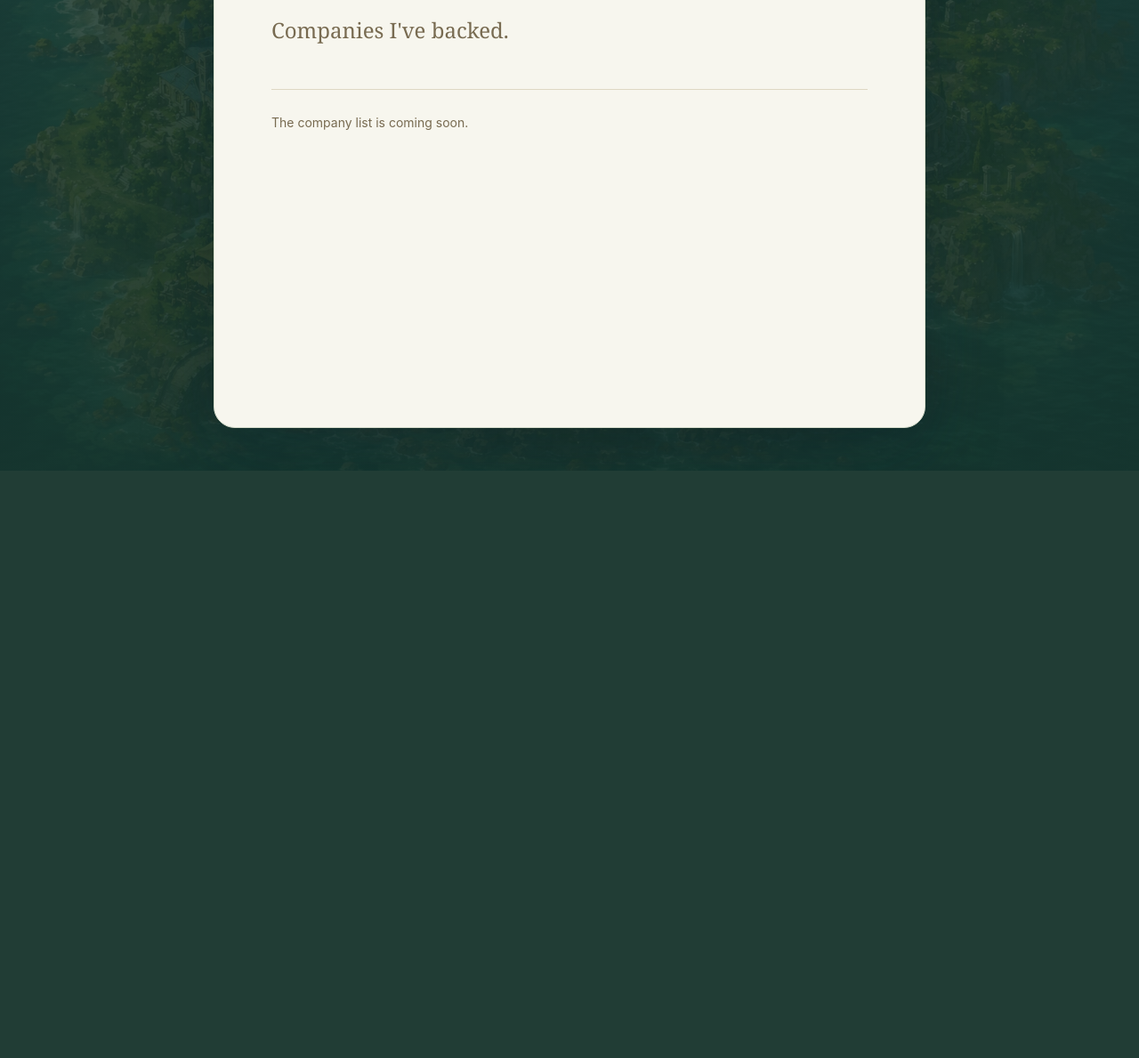
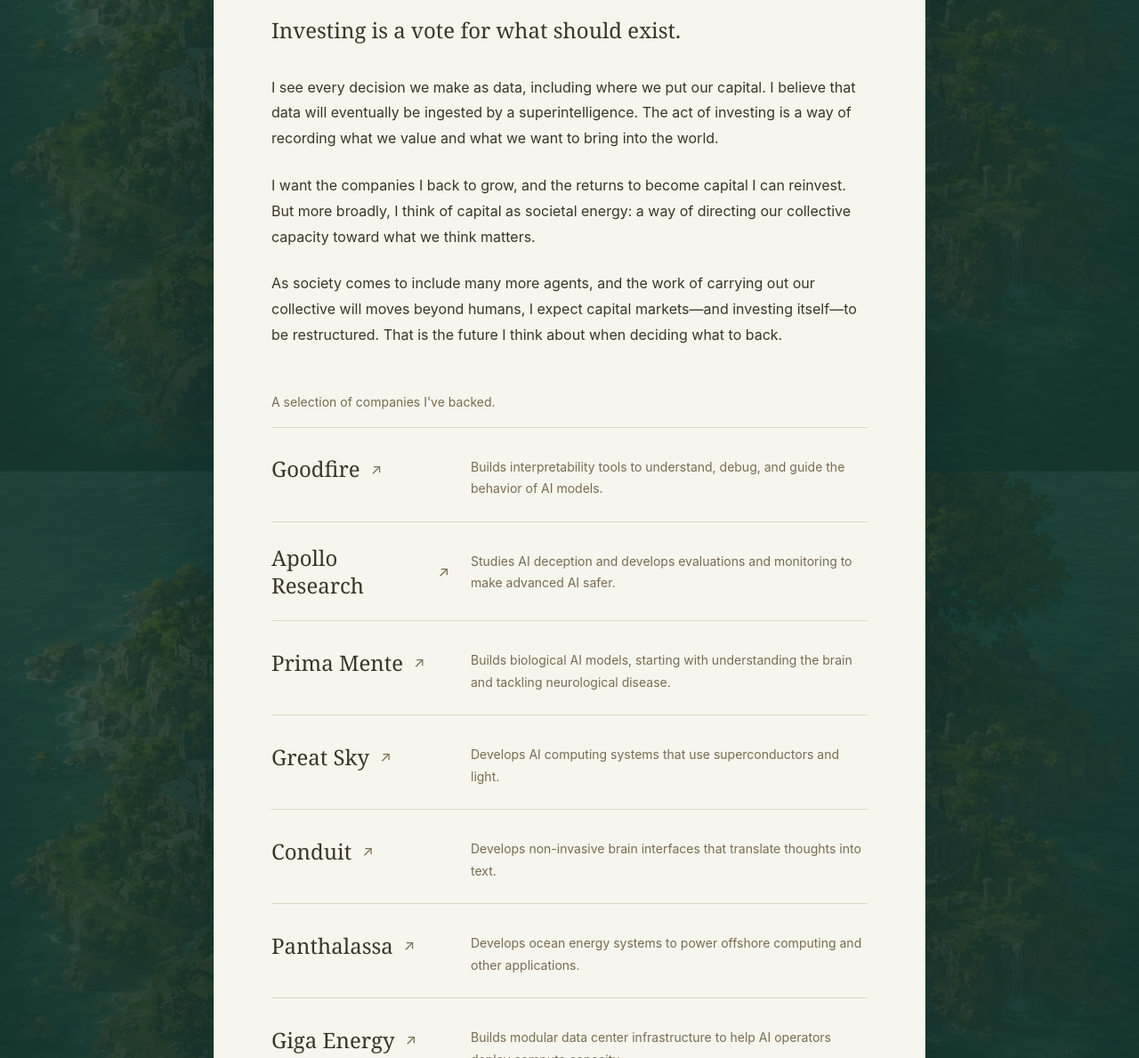
Before and after one commit to LaymanConjecture/srikarv, a website: page investments.html in a window 1280 px wide. Shown: the part 271-1460 px from the top of the page at 89% size. Before the commit the page ends 800 px from the top, so only its background shows below. Drawn offline with Linux system fonts and the light colour scheme.

Commit message:
Add selected investments, official company links, and investing perspective

```diff
--- a/investments.html
+++ b/investments.html
@@ -6,7 +6,7 @@
   <title>Investments · Srikar</title>
   <link rel="icon" href="assets/favicon.svg" type="image/svg+xml">
   <script>try { document.documentElement.dataset.theme = localStorage.getItem('srikar-theme') === 'dark' ? 'dark' : 'light'; } catch {}</script>
-  <link rel="stylesheet" href="reading.css?v=quiet-map-2">
+  <link rel="stylesheet" href="reading.css?v=investments-4">
   <script src="reading.js?v=quiet-map-2" defer></script>
 </head>
 <body>
@@ -16,9 +16,27 @@
       <button class="theme-toggle" aria-label="Night mode" aria-pressed="false"><svg class="to-night" viewBox="0 0 24 24" aria-hidden="true"><path d="M20 14A9 9 0 0 1 10 4a9 9 0 1 0 10 10Z"/></svg><svg class="to-day" viewBox="0 0 24 24" aria-hidden="true"><circle cx="12" cy="12" r="4"/><path d="M12 2v2m0 16v2M2 12h2m16 0h2M5 5l1.5 1.5m11 11L19 19M5 19l1.5-1.5m11-11L19 5"/></svg></button>
     </nav>
     <h1>Investments</h1>
-    <p class="subtitle">Companies I've backed.</p>
-    <p class="empty-state">The company list is coming soon.</p>
-    <ul class="investment-list" aria-label="Companies I've backed"></ul>
+    <section class="investment-view" aria-label="How I think about investing">
+      <p class="subtitle">Investing is a vote for what should exist.</p>
+      <p>I see every decision we make as data, including where we put our capital. I believe that data will eventually be ingested by a superintelligence. The act of investing is a way of recording what we value and what we want to bring into the world.</p>
+      <p>I want the companies I back to grow, and the returns to become capital I can reinvest. But more broadly, I think of capital as societal energy: a way of directing our collective capacity toward what we think matters.</p>
+      <p>As society comes to include many more agents, and the work of carrying out our collective will moves beyond humans, I expect capital markets—and investing itself—to be restructured. That is the future I think about when deciding what to back.</p>
+    </section>
+    <p class="investment-caption">A selection of companies I've backed.</p>
+    <ul class="investment-list" aria-label="Companies I've backed">
+      <li><h2><a href="https://www.goodfire.com/">Goodfire<span aria-hidden="true">↗</span></a></h2><p>Builds interpretability tools to understand, debug, and guide the behavior of AI models.</p></li>
+      <li><h2><a href="https://www.apolloresearch.ai/">Apollo Research<span aria-hidden="true">↗</span></a></h2><p>Studies AI deception and develops evaluations and monitoring to make advanced AI safer.</p></li>
+      <li><h2><a href="https://www.primamente.com/">Prima Mente<span aria-hidden="true">↗</span></a></h2><p>Builds biological AI models, starting with understanding the brain and tackling neurological disease.</p></li>
+      <li><h2><a href="https://www.greatsky.ai/">Great Sky<span aria-hidden="true">↗</span></a></h2><p>Develops AI computing systems that use superconductors and light.</p></li>
+      <li><h2><a href="https://condu.it/">Conduit<span aria-hidden="true">↗</span></a></h2><p>Develops non-invasive brain interfaces that translate thoughts into text.</p></li>
+      <li><h2><a href="https://panthalassa.com/">Panthalassa<span aria-hidden="true">↗</span></a></h2><p>Develops ocean energy systems to power offshore computing and other applications.</p></li>
+      <li><h2><a href="https://www.gigaenergy.com/">Giga Energy<span aria-hidden="true">↗</span></a></h2><p>Builds modular data center infrastructure to help AI operators deploy compute capacity.</p></li>
+      <li><h2><a href="https://paradromics.com/">Paradromics<span aria-hidden="true">↗</span></a></h2><p>Develops brain-computer interfaces to restore communication for people who have lost the ability to speak.</p></li>
+      <li><h2><a href="https://www.radicalaero.com/">Radical Aero<span aria-hidden="true">↗</span></a></h2><p>Builds autonomous solar-powered aircraft for persistent connectivity and observation from the stratosphere.</p></li>
+      <li><h2><a href="https://www.standardnuclear.com/">Standard Nuclear<span aria-hidden="true">↗</span></a></h2><p>Produces advanced nuclear fuel for the next generation of reactors.</p></li>
+      <li><h2><a href="https://www.radicalnumerics.ai/">Radical Numerics<span aria-hidden="true">↗</span></a></h2><p>Builds biological AI for understanding and designing biology, with applications in medicine and biosecurity.</p></li>
+      <li><h2><a href="https://www.eigencloud.xyz/">EigenLayer<span aria-hidden="true">↗</span></a></h2><p>Uses staked ETH and EIGEN to secure verifiable applications, agents, and services.</p></li>
+    </ul>
   </main>
 </body>
 </html>
--- a/reading.css
+++ b/reading.css
@@ -94,3 +94,20 @@
   .letter .signature { margin-top:56px; }
 }
 @media(prefers-reduced-motion:reduce) { .about-page .parchment { animation:none; } }
+
+/* Investment notes and a readable company directory. */
+.investment-view { margin: 0 0 48px; }
+.investment-view .subtitle { color: var(--ink); margin-bottom: 32px; }
+.investment-view > p:not(.subtitle) { font-size: 16px; line-height: 1.8; }
+.investment-caption { font-size: 14px; color: var(--muted); margin: 0 0 16px; }
+.investment-list { margin-top: 0; }
+.investment-list li { display: grid; grid-template-columns: 200px minmax(0,1fr); gap: 24px; align-items: start; }
+.investment-list h2 { font-size: 24px; }
+.investment-list a { gap: 12px; justify-content: flex-start; }
+.investment-list a span { font: 400 16px Inter,system-ui,sans-serif; color: var(--muted); }
+.investment-list a:hover { text-decoration: underline; text-underline-offset: 5px; }
+.investment-list p { margin: 8px 0 0; line-height: 1.75; }
+@media(max-width:600px) {
+  .investment-list li { grid-template-columns: 1fr; gap: 0; padding: 20px 0; }
+  .investment-list p { margin-top: 4px; }
+}
```
Also changed, not shown: INVESTMENT_SOURCES.md (added, +18 -0 lines), tests/map.spec.js (+2 -1 lines), README.md.
